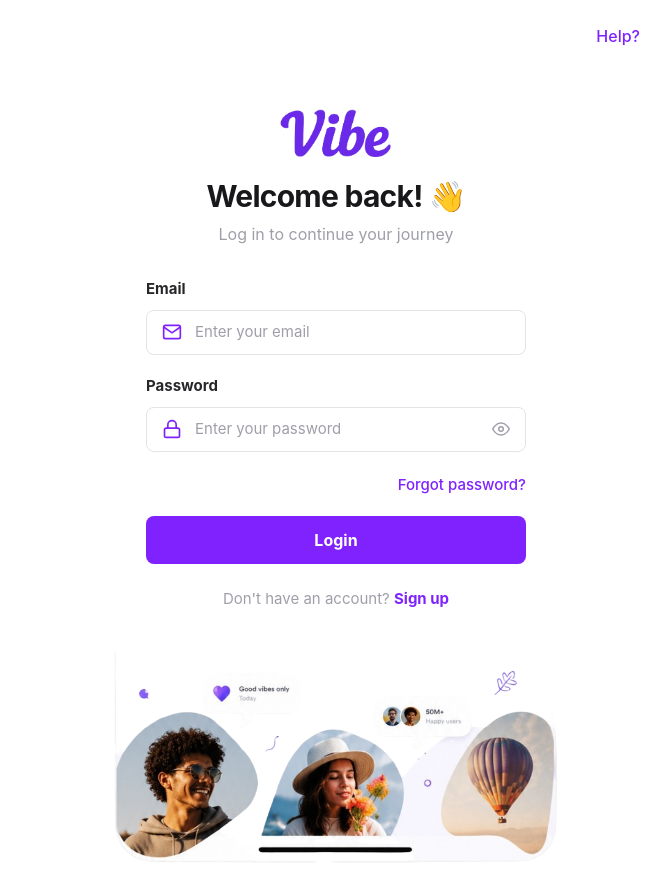
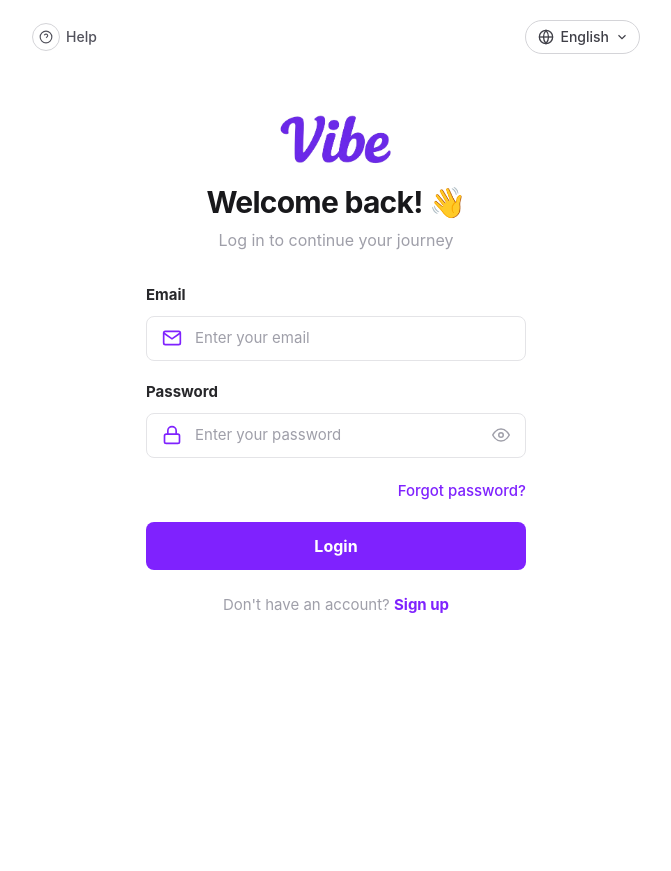
Before and after one commit to years6476/vibe-on-media, a Next.js app: page /login in a window 1280 px wide. Shown: the whole page, without its empty margins (304-975 px from the left). After the commit the page ends 800 px from the top, so only its background shows below. Built offline with nearby package versions, Linux system fonts and the light colour scheme.

Commit message:
Implement language selector in login page
Added a language selector to the login page, allowing users to choose their preferred language from a list of options.

```diff
--- a/src/app/login/page.tsx
+++ b/src/app/login/page.tsx
@@ -7,6 +7,29 @@ import { useRouter } from "next/navigation";
 import { signInWithEmailAndPassword } from "firebase/auth";
 import { auth } from "@/lib/firebase/config";
 
+const LANGUAGES = [
+  { code: "us", country: "United States", label: "English" },
+  { code: "gb", country: "United Kingdom", label: "English" },
+  { code: "bd", country: "Bangladesh", label: "বাংলা" },
+  { code: "in", country: "India", label: "हिन्दी" },
+  { code: "sa", country: "Saudi Arabia", label: "العربية" },
+  { code: "fr", country: "France", label: "Français" },
+  { code: "de", country: "Germany", label: "Deutsch" },
+  { code: "es", country: "Spain", label: "Español" },
+  { code: "it", country: "Italy", label: "Italiano" },
+  { code: "pt", country: "Portugal", label: "Português" },
+  { code: "ru", country: "Russia", label: "Русский" },
+  { code: "cn", country: "China", label: "中文" },
+  { code: "jp", country: "Japan", label: "日本語" },
+  { code: "kr", country: "South Korea", label: "한국어" },
+  { code: "tr", country: "Turkey", label: "Türkçe" },
+  { code: "id", country: "Indonesia", label: "Bahasa Indonesia" },
+  { code: "pk", country: "Pakistan", label: "اردو" },
+  { code: "vn", country: "Vietnam", label: "Tiếng Việt" },
+  { code: "th", country: "Thailand", label: "ไทย" },
+  { code: "ng", country: "Nigeria", label: "English" },
+] as const;
+
 export default function LoginPage() {
   const router = useRouter();
 
@@ -15,6 +38,8 @@ export default function LoginPage() {
   const [loading, setLoading] = useState(false);
   const [error, setError] = useState<string | null>(null);
   const [showPassword, setShowPassword] = useState(false);
+  const [langOpen, setLangOpen] = useState(false);
+  const [selectedLanguage, setSelectedLanguage] = useState(LANGUAGES[0]);
 
   async function handleLogin(e: React.FormEvent) {
     e.preventDefault();
@@ -44,13 +69,70 @@ export default function LoginPage() {
   return (
     <main className="min-h-screen bg-white flex flex-col">
       {/* Top bar */}
-      <div className="w-full max-w-2xl mx-auto px-6 sm:px-8 pt-6 flex justify-end">
+      <div className="w-full max-w-2xl mx-auto px-5 sm:px-8 pt-5 flex items-center justify-between">
+        {/* Help */}
         <Link
           href="/help"
-          className="text-violet-600 text-base font-medium hover:text-violet-700 transition-colors"
+          className="flex items-center gap-1.5 text-zinc-600 hover:text-zinc-800 transition-colors"
         >
-          Help?
+          <span className="flex items-center justify-center w-7 h-7 rounded-full border border-zinc-300">
+            <svg width="14" height="14" viewBox="0 0 24 24" fill="none" stroke="currentColor" strokeWidth="2">
+              <circle cx="12" cy="12" r="10" />
+              <path d="M9.09 9a3 3 0 015.83 1c0 2-3 3-3 3" />
+              <line x1="12" y1="17" x2="12.01" y2="17" />
+            </svg>
+          </span>
+          <span className="text-sm font-medium">Help</span>
         </Link>
+
+        {/* Language selector */}
+        <div className="relative">
+          <button
+            type="button"
+            onClick={() => setLangOpen(!langOpen)}
+            className="flex items-center gap-1.5 border border-zinc-300 rounded-full pl-3 pr-2.5 py-1.5 text-zinc-700 hover:border-zinc-400 transition-colors"
+          >
+            <svg width="16" height="16" viewBox="0 0 24 24" fill="none" stroke="currentColor" strokeWidth="2">
+              <circle cx="12" cy="12" r="10" />
+              <line x1="2" y1="12" x2="22" y2="12" />
+              <path d="M12 2a15.3 15.3 0 010 20 15.3 15.3 0 010-20z" />
+            </svg>
+            <span className="text-sm font-medium">{selectedLanguage.label}</span>
+            <svg
+              width="14"
+              height="14"
+              viewBox="0 0 24 24"
+              fill="none"
+              stroke="currentColor"
+              strokeWidth="2"
+              className={`transition-transform ${langOpen ? "rotate-180" : ""}`}
+            >
+              <polyline points="6 9 12 15 18 9" />
+            </svg>
+          </button>
+
+          {langOpen && (
+            <div className="absolute right-0 top-full mt-2 w-56 max-h-72 overflow-y-auto bg-white border border-zinc-200 rounded-xl shadow-lg z-30 py-1.5">
+              {LANGUAGES.map((lang) => (
+                <button
+                  key={lang.code}
+                  type="button"
+                  onClick={() => {
+                    setSelectedLanguage(lang);
+                    setLangOpen(false);
+                  }}
+                  className={`w-full text-left px-4 py-2.5 text-sm hover:bg-zinc-50 transition-colors ${
+                    lang.code === selectedLanguage.code
+                      ? "text-violet-600 font-medium"
+                      : "text-zinc-700"
+                  }`}
+                >
+                  {lang.country} ({lang.label})
+                </button>
+              ))}
+            </div>
+          )}
+        </div>
       </div>
 
       <div className="flex-1 flex flex-col items-center px-6 sm:px-8 pt-8 sm:pt-12">
@@ -188,16 +270,6 @@ export default function LoginPage() {
             </Link>
           </p>
 
-          {/* Bottom illustration */}
-          <div className="relative mt-10 mb-2 -mx-6 sm:-mx-8">
-            <Image
-              src="/vibe-bottom-illustration.png"
-              alt=""
-              width={760}
-              height={320}
-              className="w-full h-auto"
-            />
-          </div>
         </div>
       </div>
     </main>
```
